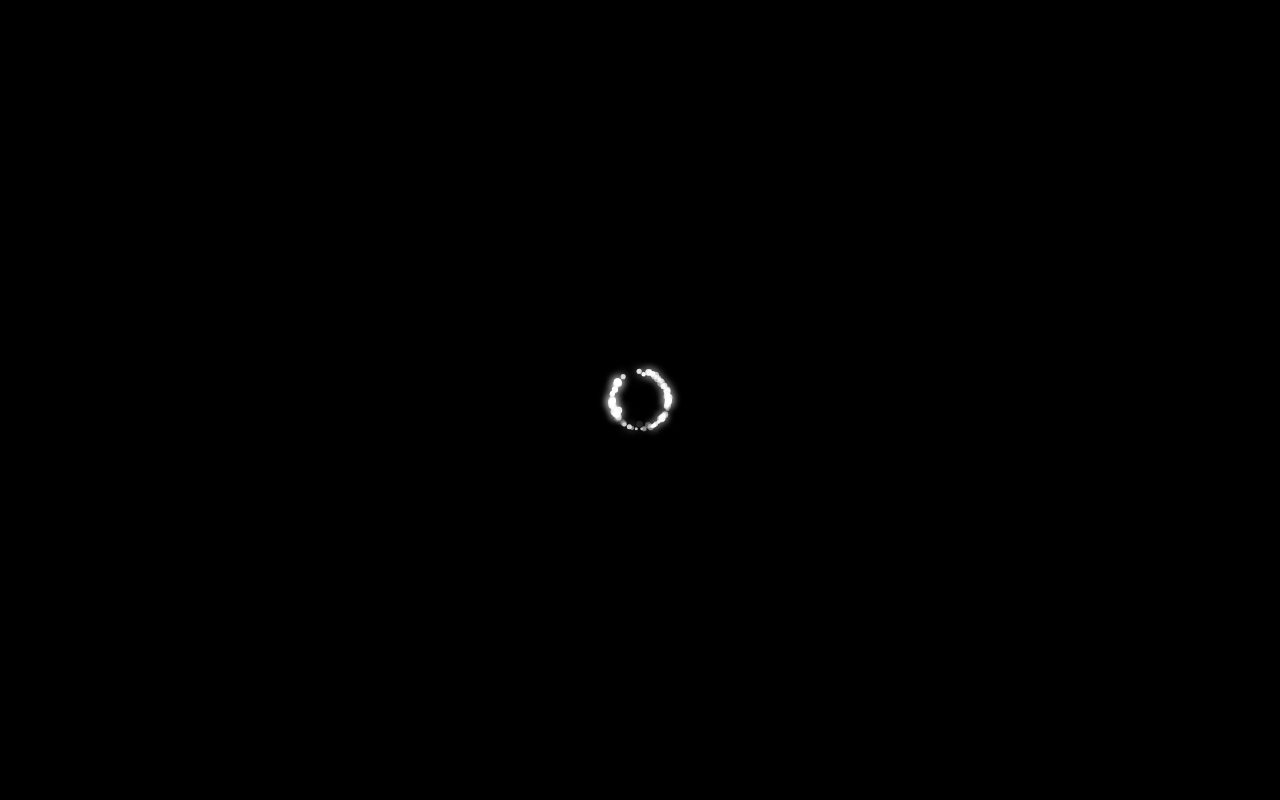
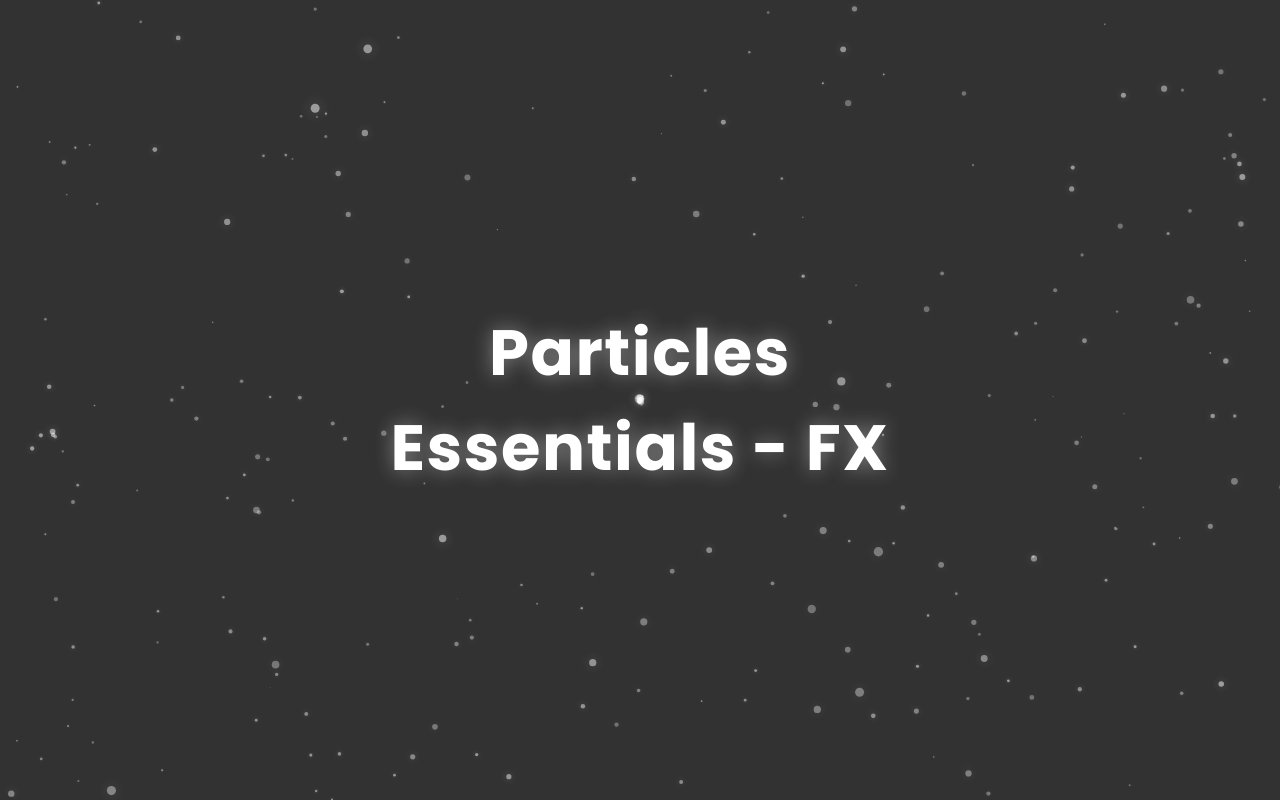
Before and after one commit to MohamedEmadMostafa/ComponentTest1, a plain HTML site: page Gravity.html in a window 1280 px wide. Drawn offline with Linux system fonts and the light colour scheme.

Commit message:
Update Gravity.html

```diff
--- a/Gravity.html
+++ b/Gravity.html
@@ -1,22 +1,50 @@
 <!DOCTYPE html>
 <html lang="en">
+
     <head>
         <meta charset="UTF-8">
         <meta name="viewport" content="width=device-width, initial-scale=1.0">
-<title>Gravity Particles</title>
+        <title>Particles Essentials - FX</title>
         <style>
-  body, html {
+        body,
+        html {
             margin: 0;
             padding: 0;
             overflow: hidden;
-    background: #000;
+            background: #323232;
+            border-radius: 20px;
+            font-family: 'Poppins', sans-serif;
         }
+
         canvas {
             display: block;
+            border-radius: 20px;
+        }
+        /* النص الكبير في منتصف الصفحة */
+
+        #title {
+            position: absolute;
+            top: 50%;
+            left: 50%;
+            transform: translate(-50%, -50%);
+            color: #ffffff;
+            font-size: 64px;
+            /* كبير وواضح */
+            font-weight: 700;
+            text-align: center;
+            letter-spacing: 1.5px;
+            text-shadow: 0 0 20px rgba(255, 255, 255, 0.4);
+            /* جلو خفيف للنص */
+            pointer-events: none;
         }
     </style>
+        <link
+            href="https://fonts.googleapis.com/css2?family=Poppins:wght@400;600;700&display=swap"
+            rel="stylesheet">
     </head>
+
     <body>
+        <div id="title">Particles Essentials - FX</div>
         <canvas id="gravityParticles"></canvas>
 
         <script>
@@ -26,55 +54,79 @@ const ctx = canvas.getContext('2d');
         canvas.width = window.innerWidth;
         canvas.height = window.innerHeight;
 
-const mouse = { x: canvas.width/2, y: canvas.height/2 };
-
-window.addEventListener('mousemove', (e) => {
+        const mouse = {
+            x: canvas.width / 2,
+            y: canvas.height / 2
+        };
+        window.addEventListener('mousemove', e => {
             mouse.x = e.clientX;
             mouse.y = e.clientY;
         });
 
         class Particle {
             constructor() {
-    this.x = Math.random() * canvas.width;
-    this.y = Math.random() * canvas.height;
-    this.radius = Math.random() * 3 + 1;
-    this.color = `rgba(255,255,255,${Math.random()})`;
+                this.originX = Math.random() * canvas.width;
+                this.originY = Math.random() * canvas.height;
+                this.x = this.originX;
+                this.y = this.originY;
+                this.z = Math.random() * 4 + 1;
+                this.radius = Math.random() * 2 + 1;
+                this.color = `rgba(255,255,255,${0.3 + 0.2 * Math.random()})`;
                 this.vx = 0;
                 this.vy = 0;
+                this.angle = Math.random() * Math.PI * 2;
+                this.wobbleSpeed = 0.01 + Math.random() * 0.01;
+                this.wobbleDist = 0.2 + Math.random() * 0.3;
             }
+
             update() {
+                this.angle += this.wobbleSpeed;
+                let wiggleX = Math.cos(this.angle) * this.wobbleDist;
+                let wiggleY = Math.sin(this.angle) * this.wobbleDist;
+
                 let dx = mouse.x - this.x;
                 let dy = mouse.y - this.y;
-    let dist = Math.sqrt(dx*dx + dy*dy);
-    let force = Math.min(dist / 1000, 0.5); // gravity strength
-    this.vx += dx * force * 0.01;
-    this.vy += dy * force * 0.01;
+                let dist = Math.sqrt(dx * dx + dy * dy);
 
-    // damping
+                const maxEffectDistance = 150;
+                if (dist < maxEffectDistance) {
+                    let force = (1 / this.z) * (1 - dist / maxEffectDistance) * 0.05;
+                    this.vx += dx * force;
+                    this.vy += dy * force;
+                }
+
                 this.vx *= 0.9;
                 this.vy *= 0.9;
 
-    this.x += this.vx;
-    this.y += this.vy;
+                this.x += this.vx + wiggleX;
+                this.y += this.vy + wiggleY;
+
+                const returnSpeed = 0.02 / this.z;
+                if (dist >= maxEffectDistance) {
+                    this.x += (this.originX - this.x) * returnSpeed;
+                    this.y += (this.originY - this.y) * returnSpeed;
                 }
+            }
+
             draw() {
+                const size = this.radius * (6 - this.z) / 3;
                 ctx.beginPath();
-    ctx.arc(this.x, this.y, this.radius, 0, Math.PI*2);
+                ctx.arc(this.x, this.y, size, 0, Math.PI * 2);
                 ctx.fillStyle = this.color;
                 ctx.shadowColor = this.color;
-    ctx.shadowBlur = 10;
+                ctx.shadowBlur = size * 3;
                 ctx.fill();
             }
         }
 
         const particles = [];
-for(let i=0;i<150;i++){
+        for (let i = 0; i < 250; i++) {
             particles.push(new Particle());
         }
 
-function animate(){
-  ctx.clearRect(0,0,canvas.width, canvas.height);
-  for(let p of particles){
+        function animate() {
+            ctx.clearRect(0, 0, canvas.width, canvas.height);
+            for (let p of particles) {
                 p.update();
                 p.draw();
             }
@@ -82,10 +134,11 @@ function animate(){
         }
         animate();
 
-window.addEventListener('resize', ()=>{
+        window.addEventListener('resize', () => {
             canvas.width = window.innerWidth;
             canvas.height = window.innerHeight;
         });
     </script>
     </body>
+
 </html>
```
Lines whose indentation alone changed are shown as unchanged.
